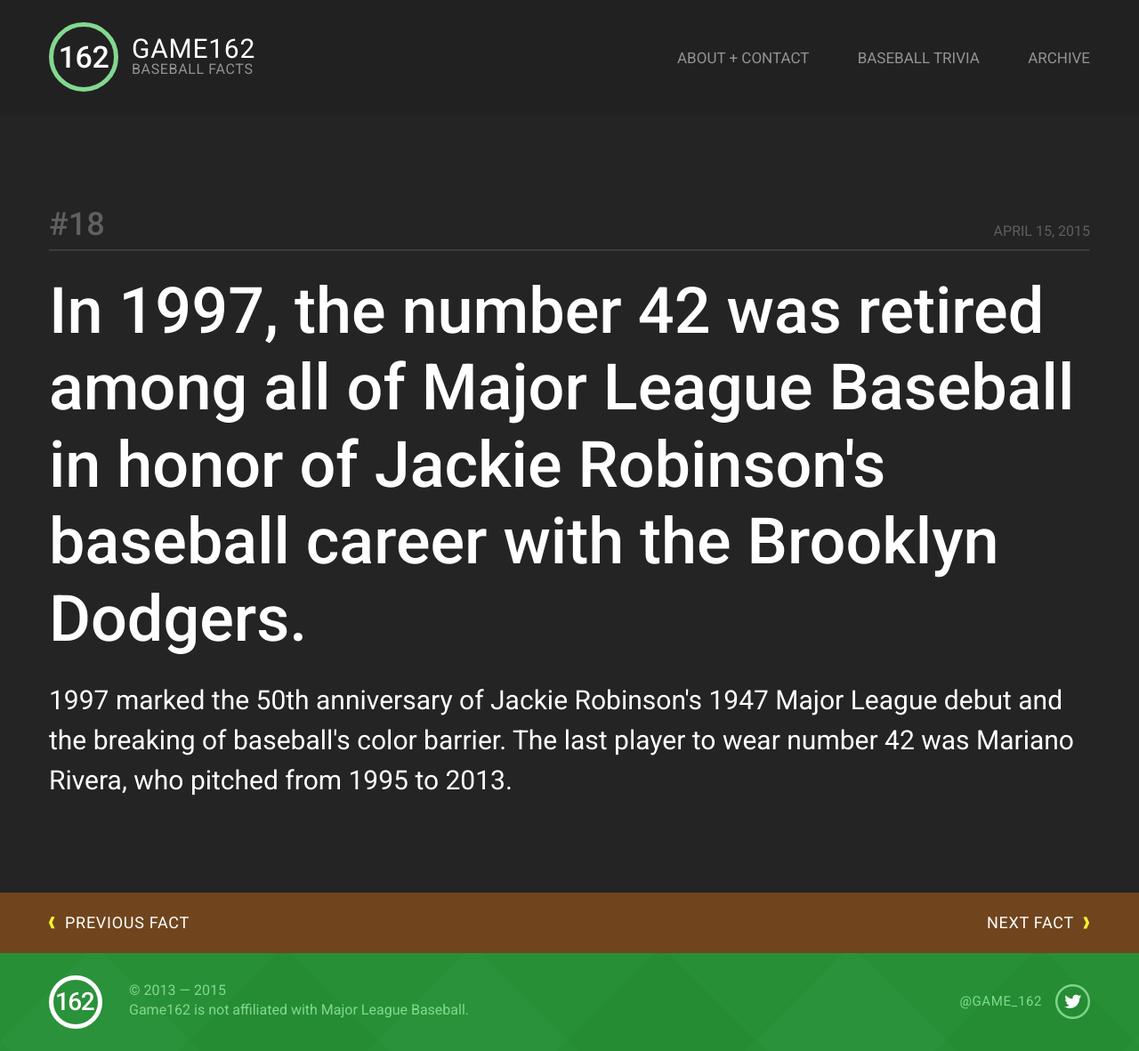
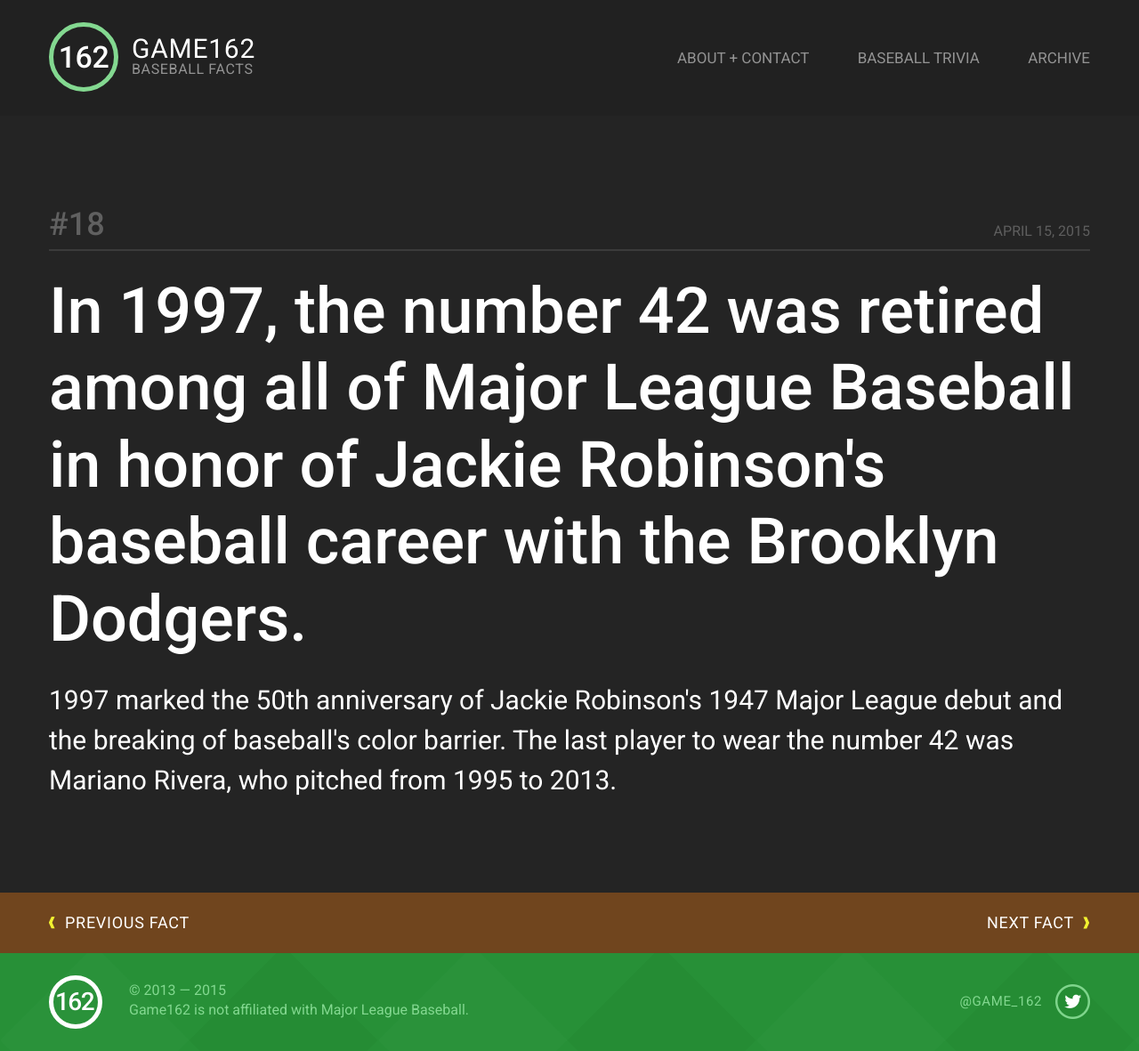
Before and after one commit to jcoyle/Game162, a Jekyll site: the page built from _posts/2015-04-15-18.md, in a window 1280 px wide. Shown: the whole page at 89% size. Built offline with Jekyll 4.4.1, drawn with Linux system fonts in a browser that asks for light colours.

Commit message:
fix post, generic commit push

```diff
--- a/_posts/2015-04-15-18.md
+++ b/_posts/2015-04-15-18.md
@@ -2,6 +2,6 @@
 title:
   - In 1997, the number 42 was retired among all of Major League Baseball in honor of Jackie Robinson's baseball career with the Brooklyn Dodgers.
 secondary:
-  - 1997 marked the 50th anniversary of Jackie Robinson's 1947 Major League debut and the breaking of baseball's color barrier. The last player to wear number 42 was Mariano Rivera, who pitched from 1995 to 2013.
+  - 1997 marked the 50th anniversary of Jackie Robinson's 1947 Major League debut and the breaking of baseball's color barrier. The last player to wear the number 42 was Mariano Rivera, who pitched from 1995 to 2013.
 reference:
 ---
```
